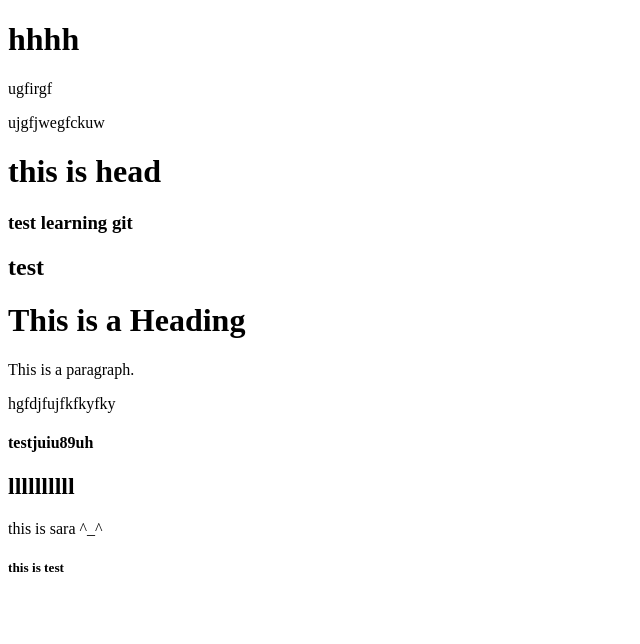
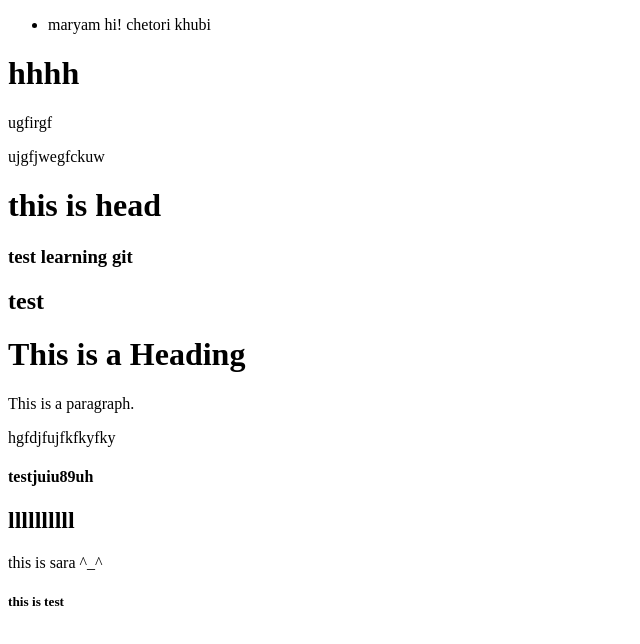
Before and after one commit to maryamautomne/new_test, a website: page index.html in a window 1280 px wide. Shown: the whole page, without its empty margins (0-640 px from the left). Drawn offline with Linux system fonts and the light colour scheme.

Commit message:
Update index.html
add new ul

```diff
--- a/index.html
+++ b/index.html
@@ -4,6 +4,13 @@
 <title>Page Title</title>
 </head>
 <body>
+  <ul>
+    <li>
+      maryam hi!
+      chetori
+      khubi
+    </li>
+    </ul>
   <div>
     <div>
       <h1>
```
